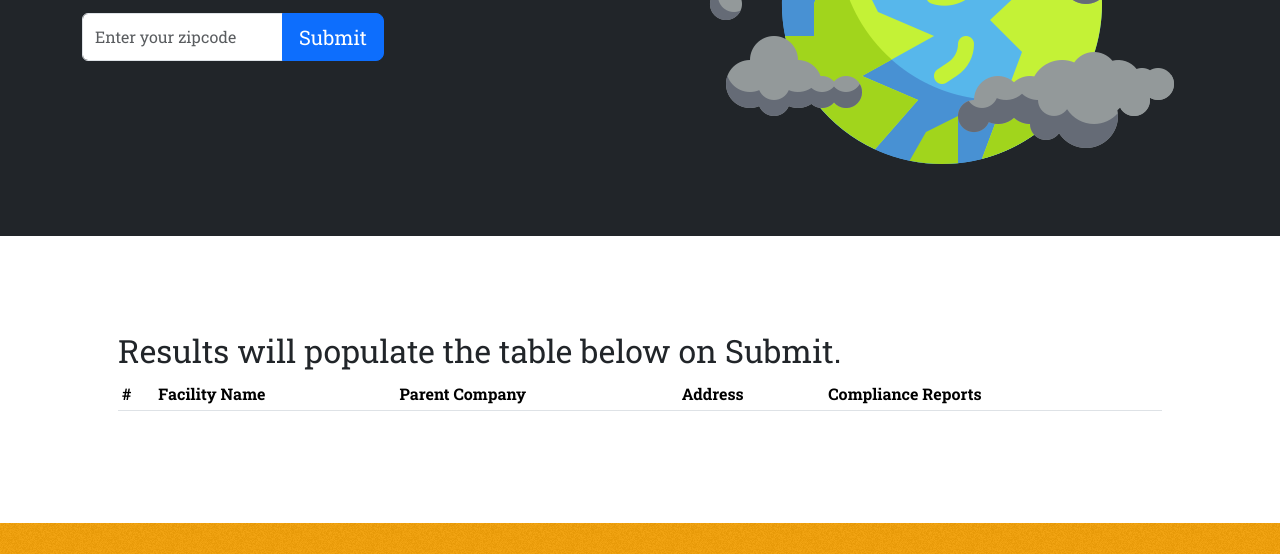
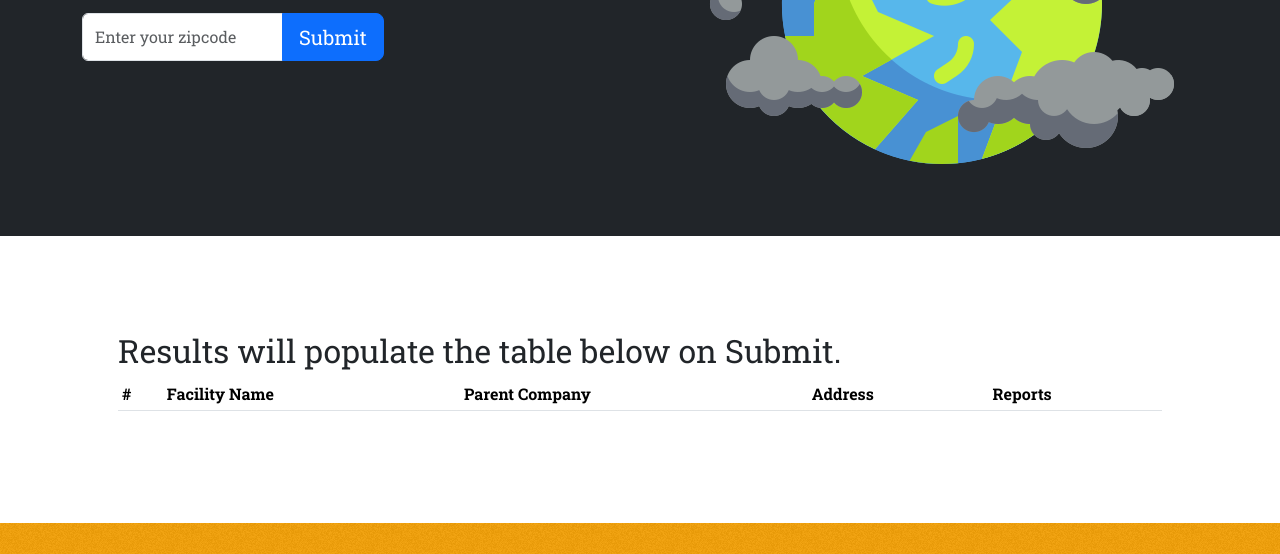
Before and after one commit to jonahollis/toxin-finder-web-app, a website: page index.html in a window 1280 px wide. Shown: the part 422-976 px from the top of the page. Drawn offline with nearby package versions, Linux system fonts and the light colour scheme.

Commit message:
Reducing header character length

```diff
--- a/index.html
+++ b/index.html
@@ -91,7 +91,7 @@
 					<th scope="col">Facility Name</th>
 					<th scope="col">Parent Company</th>
 					<th scope="col">Address</th>
-					<th scope="col">Compliance Reports</th>
+					<th scope="col">Reports</th>
 				</tr>
 				</thead>
 				<tbody>
```
